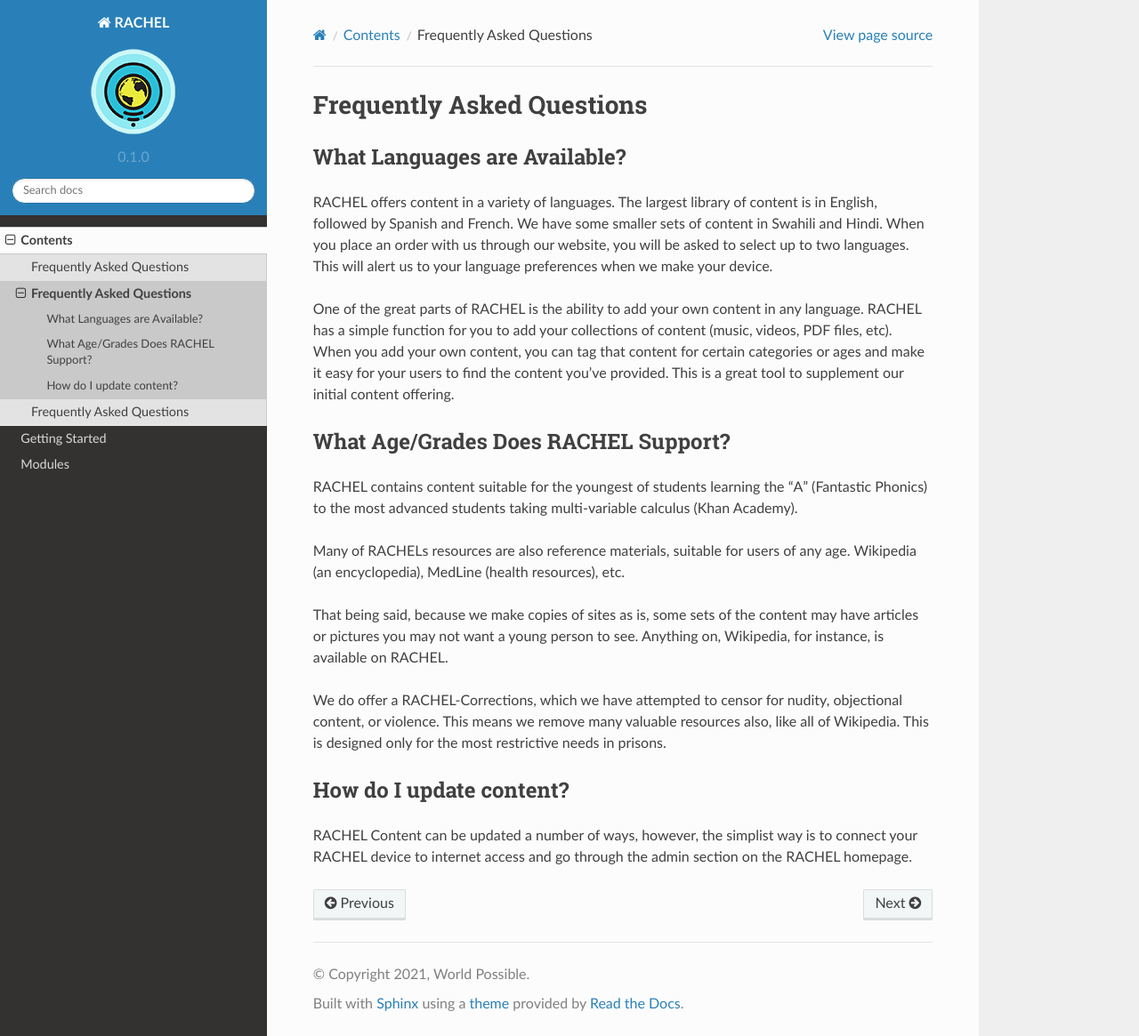
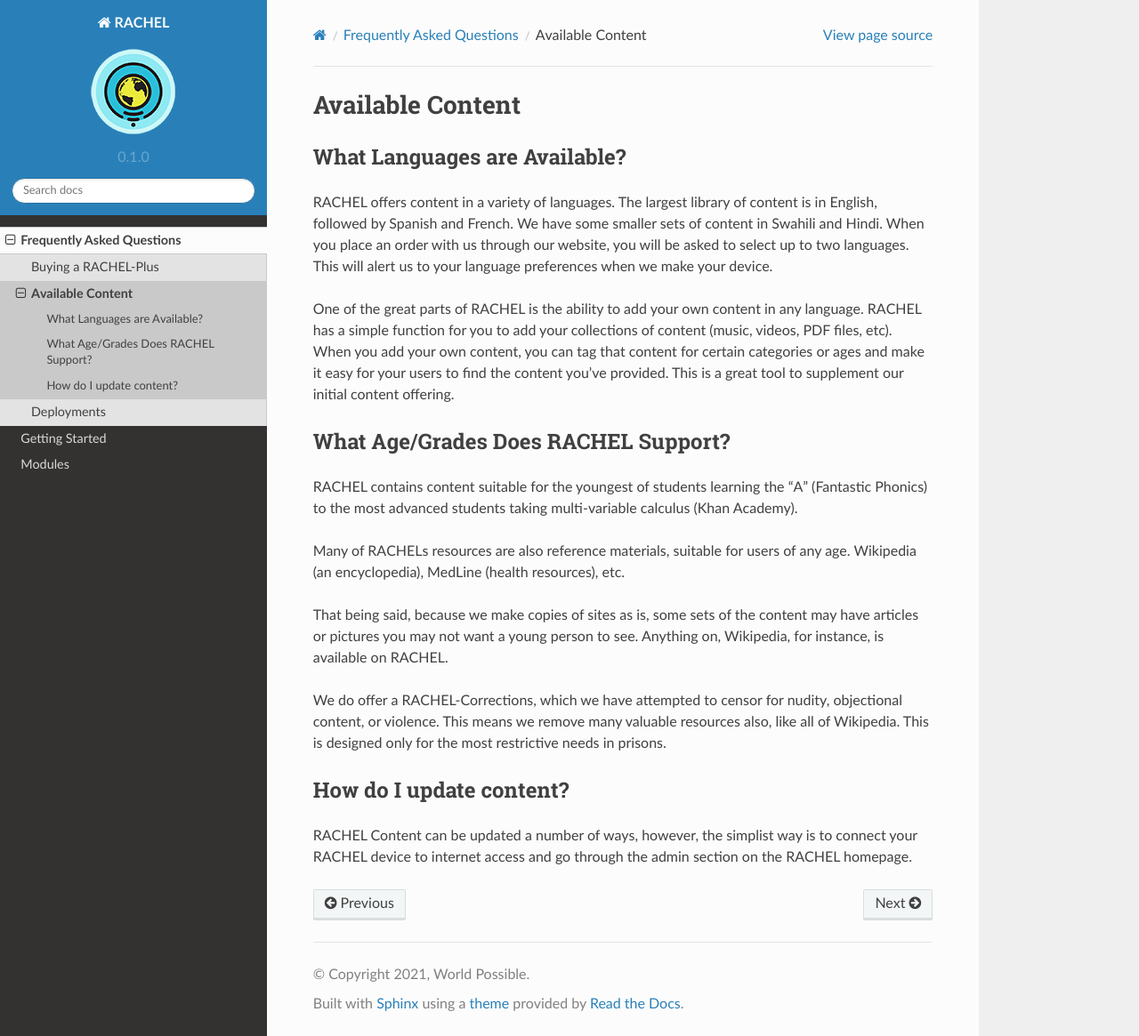
Before and after one commit to worldpossible/rachel, a Sphinx documentation site: the page built from docs/source/faq/content.rst, in a window 1280 px wide and 1165 px high. Shown: the whole window at 89% size. Built offline with Sphinx 7.4.7 and the Read the Docs theme 2.0.0, drawn with Linux system fonts in a browser that asks for light colours; pages that are not in the unit, such as notebooks, are missing from menus.

Commit message:
Indexing fix

```diff
--- a/docs/source/faq/buying.rst
+++ b/docs/source/faq/buying.rst
@@ -1,7 +1,7 @@
 .. _buying:
 
-Frequently Asked Questions
-==========================
+Buying a RACHEL-Plus
+====================
 
 Where can I buy a RACHEL-Plus?
 ------------------------------
--- a/docs/source/faq/content.rst
+++ b/docs/source/faq/content.rst
@@ -1,6 +1,6 @@
 .. _content:
 
-Frequently Asked Questions
+Available Content
 ==========================
 
 What Languages are Available?
--- a/docs/source/faq/deployments.rst
+++ b/docs/source/faq/deployments.rst
@@ -1,7 +1,7 @@
 .. _deployments:
 
-Frequently Asked Questions
-==========================
+Deployments
+===========
 
 What Countries have RACHEL deployments?
 ---------------------------------------
--- a/docs/source/faq/index.rst
+++ b/docs/source/faq/index.rst
@@ -1,5 +1,5 @@
-Contents
---------
+Frequently Asked Questions
+--------------------------
 
 .. toctree::
     /faq/buying.rst
```
